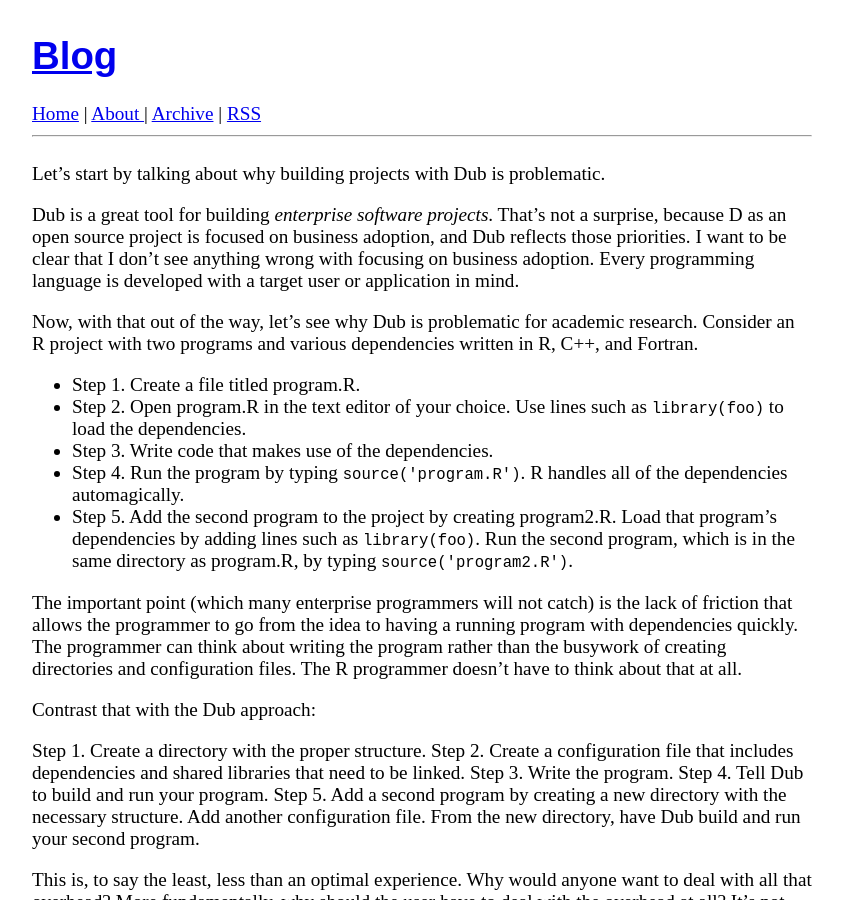
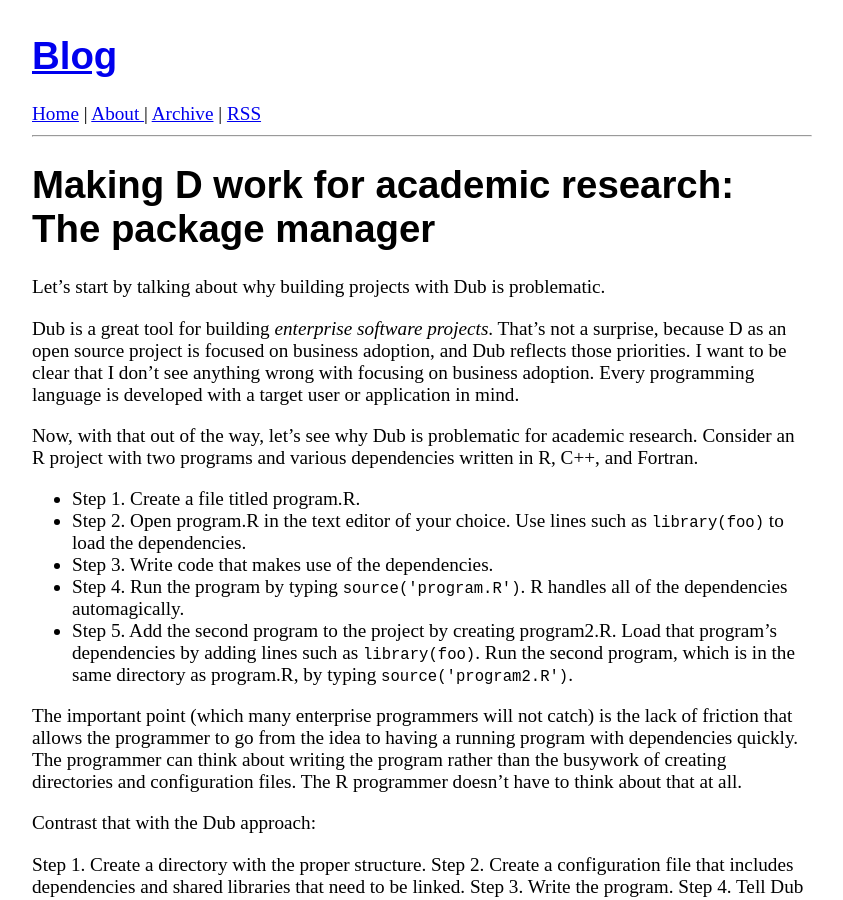
Before and after one commit to bachmeil/the-blog, a Jekyll site: the page built from _posts/2024-02-14-no-dub-build.md, in a window 1280 px wide and 900 px high. Shown: the whole window, without its empty margins (218-1061 px from the left). Built offline with Jekyll 4.4.1, drawn with Linux system fonts in a browser that asks for light colours; our own code applies the rules of GitHub Pages for plain Markdown files.

Commit message:
This should work

```diff
--- a/_posts/2024-02-14-no-dub-build.md
+++ b/_posts/2024-02-14-no-dub-build.md
@@ -1,6 +1,6 @@
 ---
 layout: post
-title: Making D work for academic research\: The package manager
+title: "Making D work for academic research: The package manager"
 ---
 Let's start by talking about why building projects with Dub is problematic.
 
```
